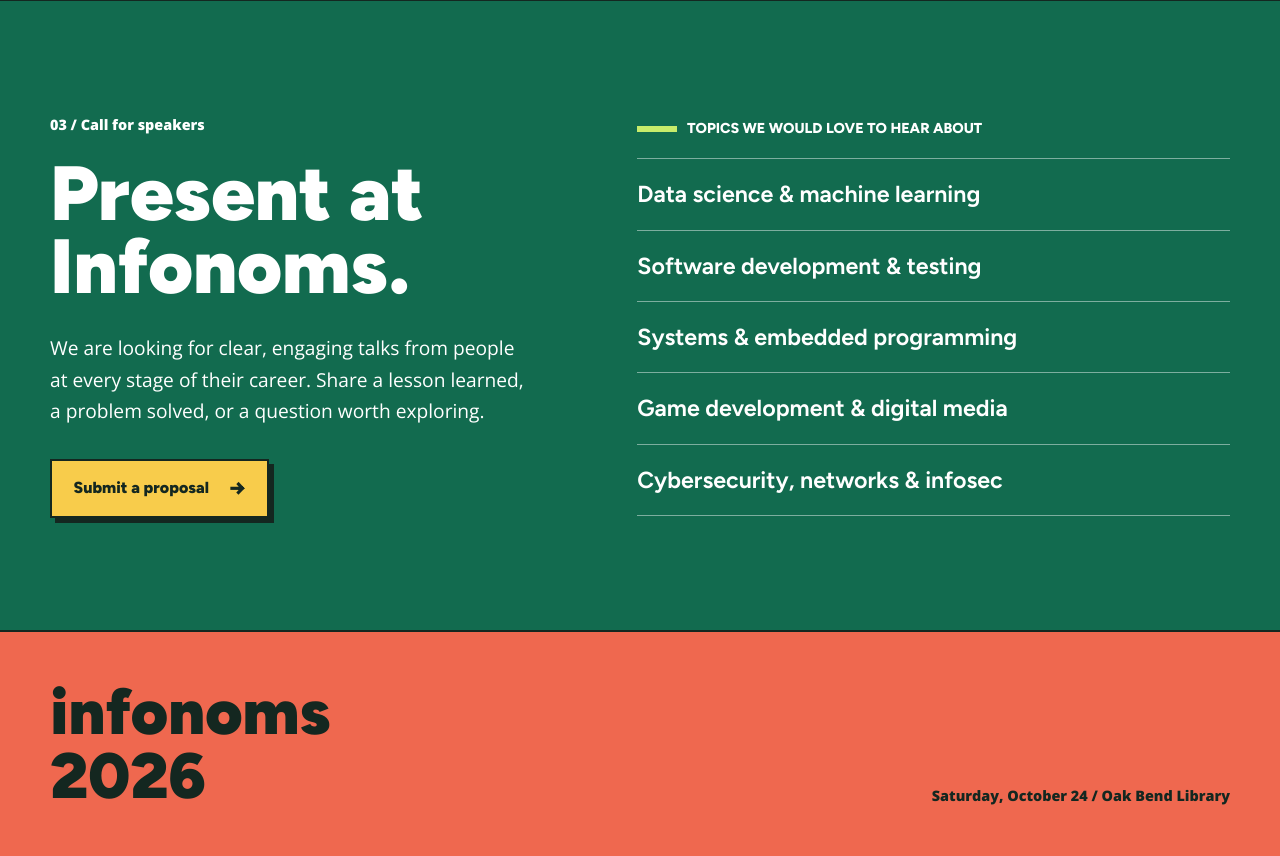
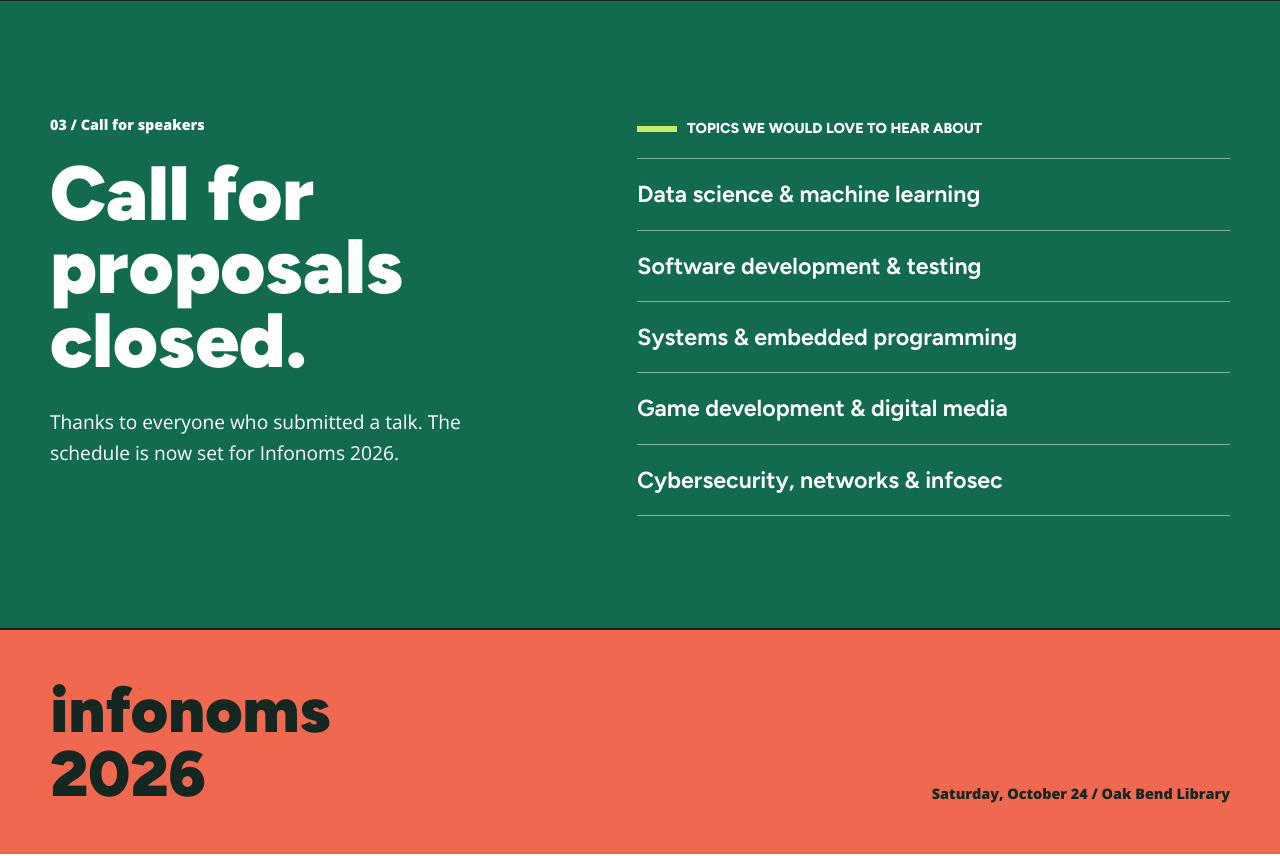
Before and after one commit to aayushgauba/stlacm, a Django app: page /infonoms/ in a window 1280 px wide. Shown: the part 2753-3609 px from the top of the page. Run offline with Django 5.2, Linux system fonts and the light colour scheme.

Commit message:
New Changes

```diff
--- a/pages/tests.py
+++ b/pages/tests.py
@@ -40,6 +40,8 @@ class InfonomsPageTests(TestCase):
             'Using AI for Vulnerability Analysis',
             'Noland Crane',
             '4:00 PM',
+            'Call for proposals closed.',
         ]:
             with self.subTest(content=content):
                 self.assertContains(response, content)
+        self.assertNotContains(response, 'Submit a proposal')
--- a/pages/views.py
+++ b/pages/views.py
@@ -22,7 +22,6 @@ def infonoms(request):
         'location_url': 'https://www.slcl.org/hours-and-locations/oak-bend-branch',
         'location_note': 'St. Louis County Library',
         'format': 'Local tech mini conference',
-        'proposal_url': 'https://sessionize.com/infonoms',
         'rsvp_url': 'https://www.meetup.com/st-louis-computing-chapter/events/316447937',
         **getattr(settings, 'INFONOMS_EVENT', {}),
     }
--- a/templates/pages/infonoms.html
+++ b/templates/pages/infonoms.html
@@ -86,13 +86,8 @@
       <div class="cfp-inner">
         <div>
           <span class="section-number">03 / Call for speakers</span>
-          <h2>Present at Infonoms.</h2>
-          <p class="cfp-lead">We are looking for clear, engaging talks from people at every stage of their career. Share a lesson learned, a problem solved, or a question worth exploring.</p>
-          {% if site.event.proposal_url %}
-            <a class="button" href="{{ site.event.proposal_url }}">Submit a proposal</a>
-          {% else %}
-            <p class="cfp-lead">Speaker proposals will open soon.</p>
-          {% endif %}
+          <h2>Call for proposals closed.</h2>
+          <p class="cfp-lead">Thanks to everyone who submitted a talk. The schedule is now set for Infonoms 2026.</p>
         </div>
         <div>
           <p class="eyebrow">Topics we would love to hear about</p>
```
